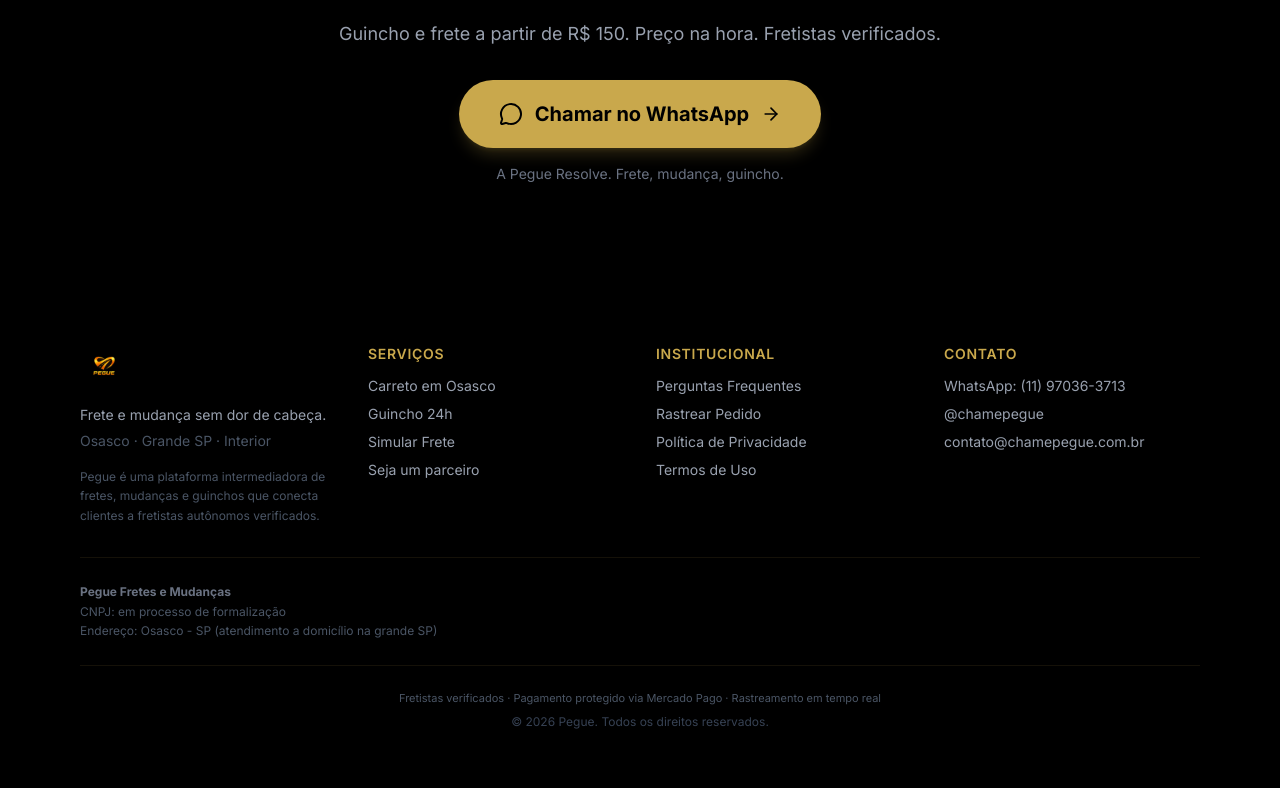
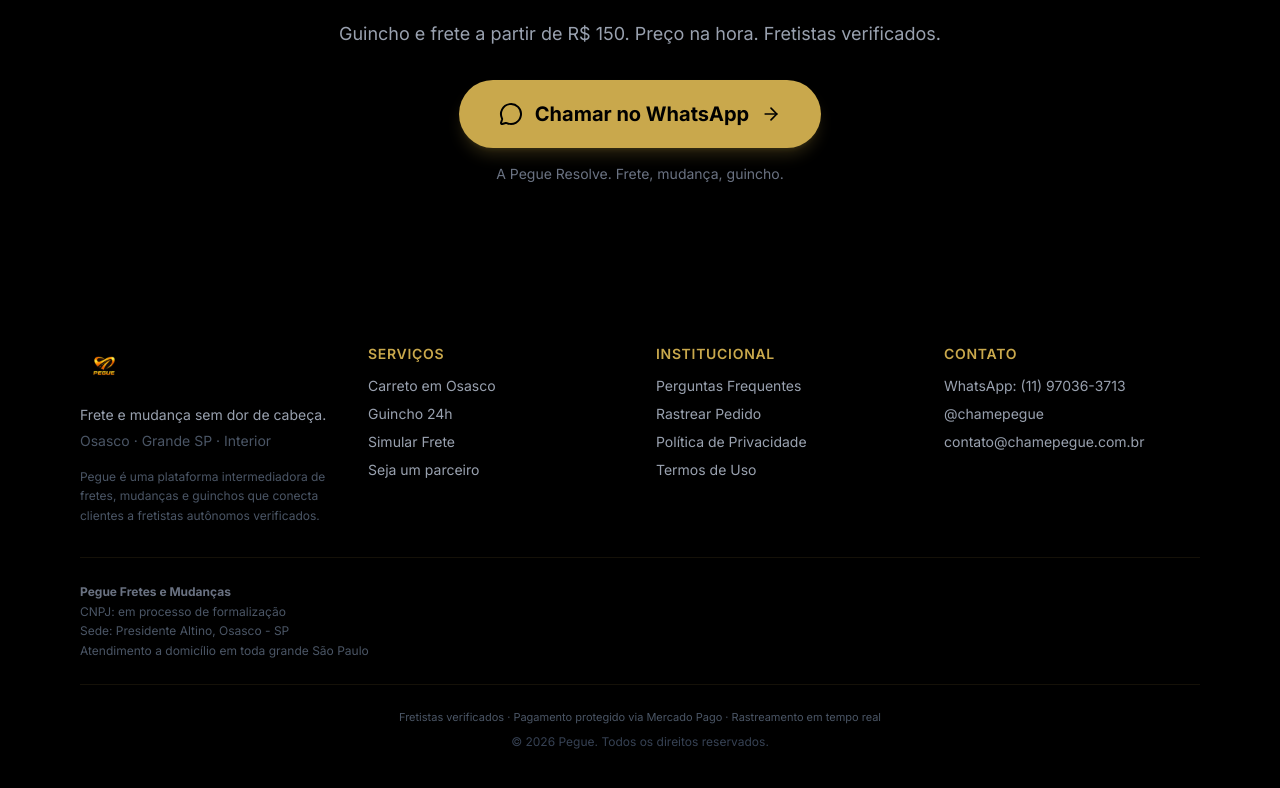
Before and after one commit to IsleddYagami/Pegue, a Next.js app: page / in a window 1280 px wide. Shown: the part 8833-9621 px from the top of the page. Built offline with nearby package versions, Linux system fonts and the light colour scheme.

Commit message:
footer: endereco sede Presidente Altino, Osasco

```diff
--- a/src/components/footer.tsx
+++ b/src/components/footer.tsx
@@ -111,7 +111,8 @@
             */}
             <strong className="text-gray-500">Pegue Fretes e Mudanças</strong><br />
             CNPJ: em processo de formalização<br />
-            Endereço: Osasco - SP (atendimento a domicílio na grande SP)
+            Sede: Presidente Altino, Osasco - SP<br />
+            Atendimento a domicílio em toda grande São Paulo
           </p>
         </div>
 
```
